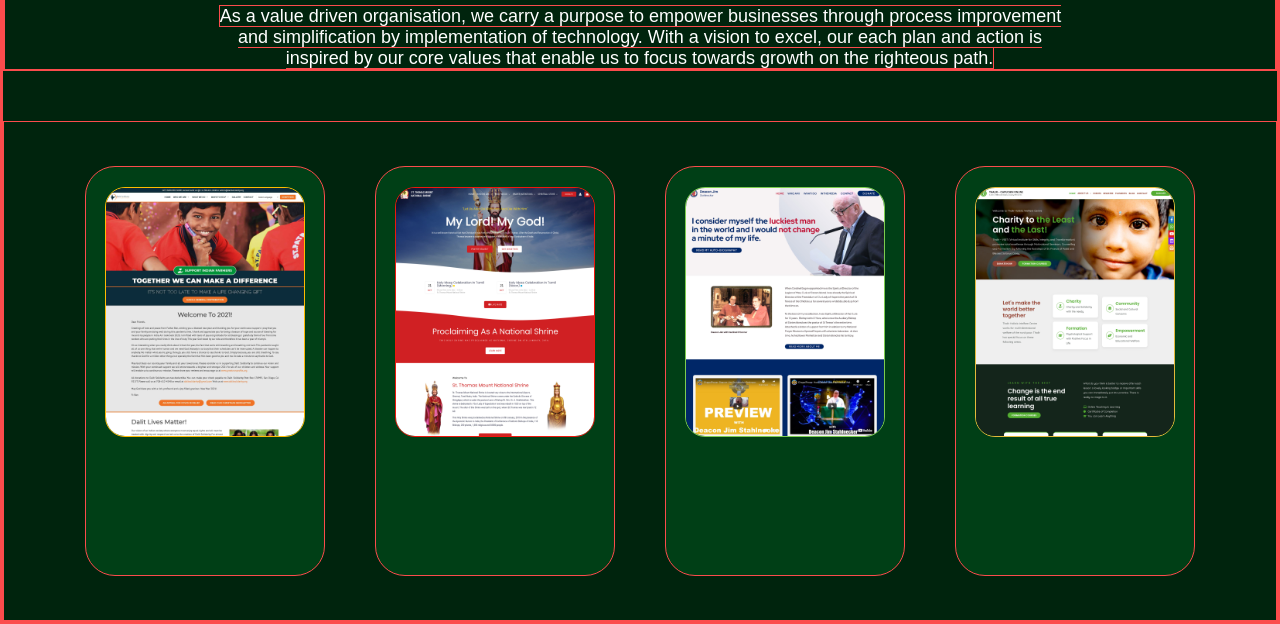
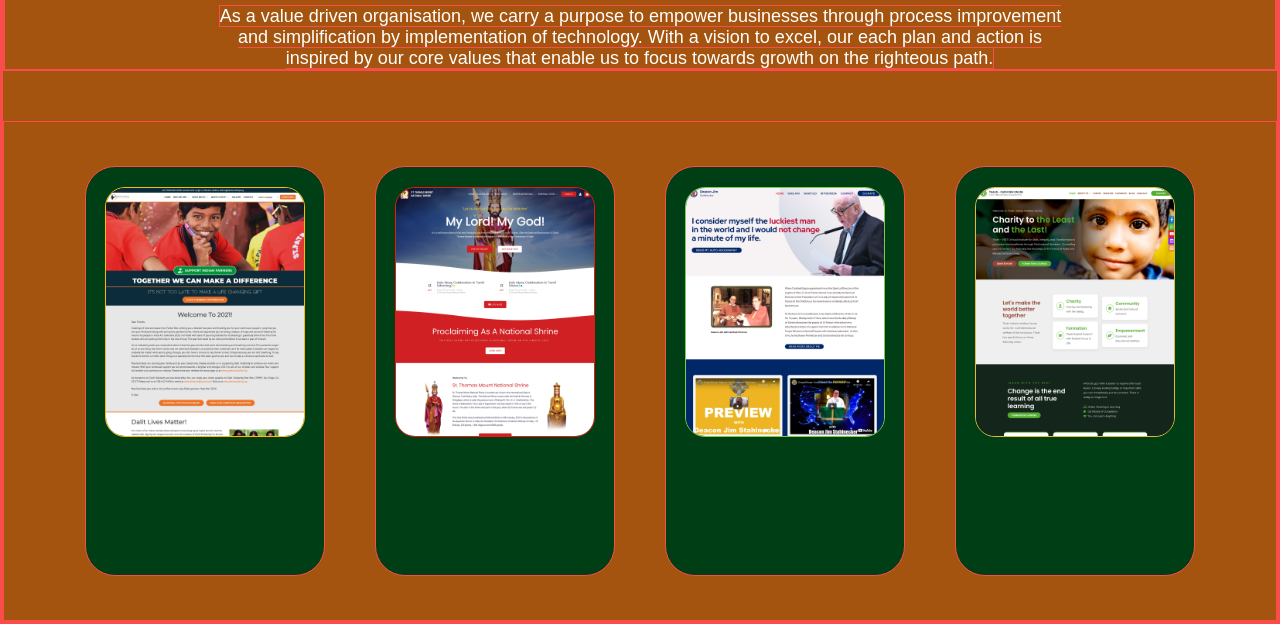
Before and after one commit to Aman03344/panfila, a plain HTML site: page index.html in a window 1280 px wide. Shown: the part 766-1390 px from the top of the page. Drawn offline with Linux system fonts and the light colour scheme.

Commit message:
css change

```diff
--- a/style.css
+++ b/style.css
@@ -9,7 +9,7 @@
 .container{
     width: 100%;
     height: auto;
-    background-color: #00240D;
+    background-color: #a4540e;
     /* background-color: aqua; */
 
 
```
